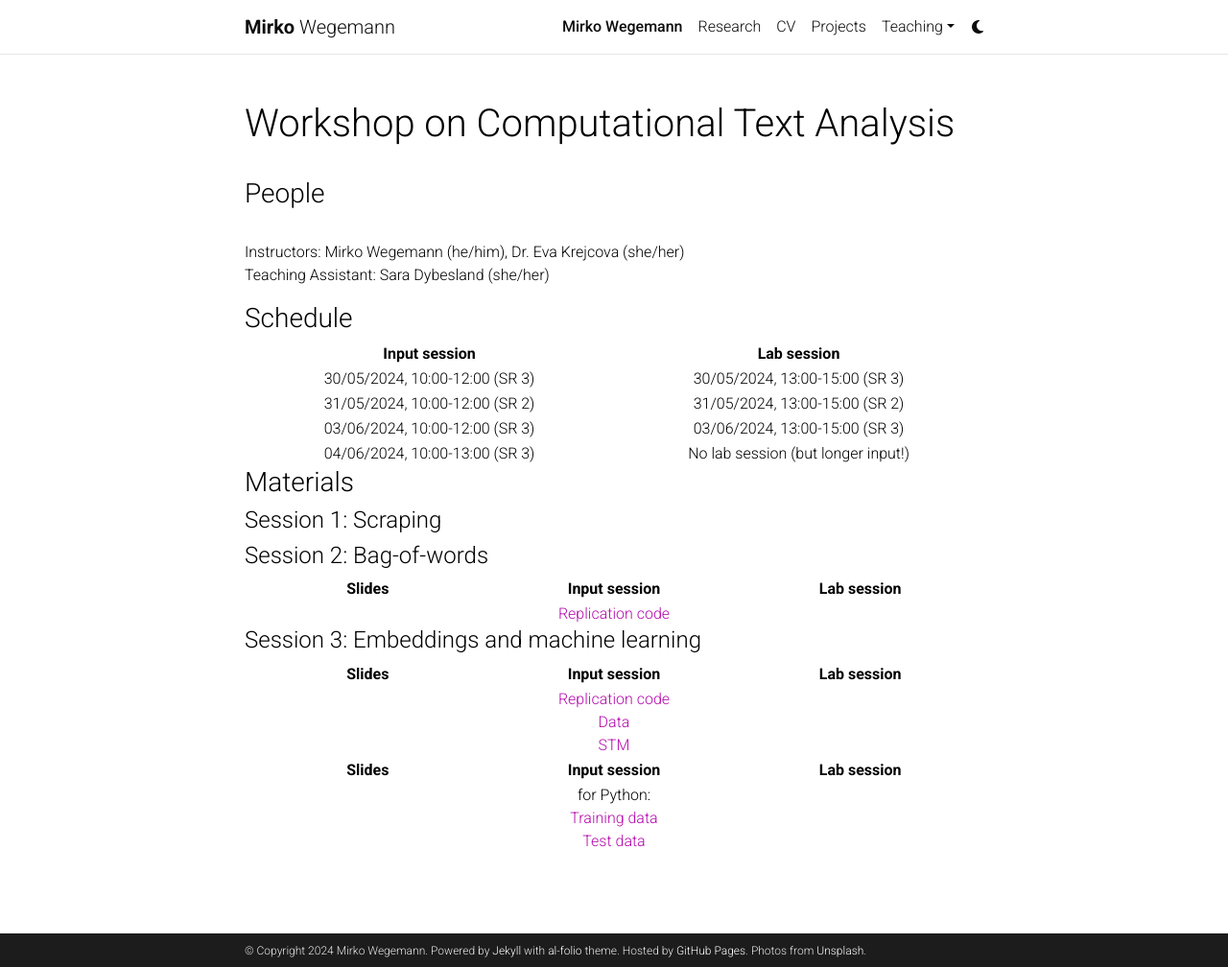
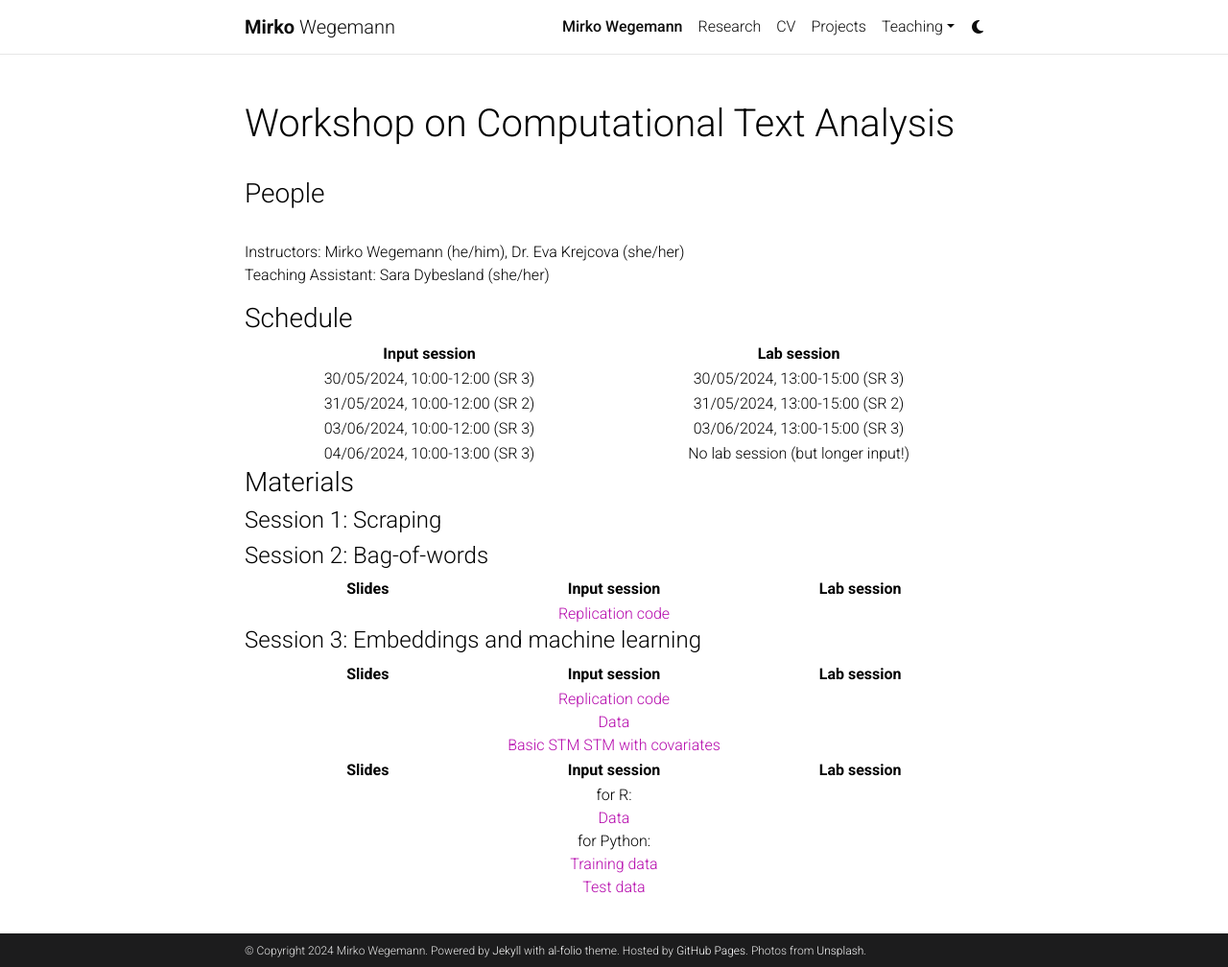
Before and after one commit to mirko-wegemann/mirko-wegemann.github.io, a Jekyll site: the page built from _pages/text_analysis.md, in a window 1280 px wide and 1008 px high. Shown: the whole window at 96% size. Built offline with Jekyll 4.4.1, drawn with Linux system fonts in a browser that asks for light colours; comment, search, counter and statistics services are not loaded; a style sheet for code colours, icons or effects is not loaded.

```diff
--- a/_pages/text_analysis.md
+++ b/_pages/text_analysis.md
@@ -59,8 +59,10 @@ Teaching Assistant: Sara Dybesland (she/her) <br>
     <td></td>
     <td>
 	  <a href="{{ site.url }}assets/code/bow_repl.zip">Replication code</a><br>
-      <a href="{{ site.url }}assets/data/data_marpor">Data</a><br>
-      <a href="{{ site.url }}assets/data/stm.zip">STM</a>
+      <a href="{{ site.url }}assets/data/data_prep.RDS">Data</a><br>
+      <a href="{{ site.url }}assets/data/stm_marpor.RDS">Basic STM</a>
+	  <a href="{{ site.url }}assets/data/stm_marpor.RDS">STM with covariates</a>
+
 		</td>
     <td></td>
   </tr>
@@ -74,7 +76,10 @@ Teaching Assistant: Sara Dybesland (she/her) <br>
   </tr>
   <tr>
     <td></td>
-    <td>for Python: <br>
+    <td>for R: <br>
+	      <a href="{{ site.url }}assets/data/data_prep.RDS">Data</a><br>
+
+	for Python: <br>
 	  <a href="{{ site.url }}assets/data/training.csv">Training data</a><br>
 	  <a href="{{ site.url }}assets/data/test.csv">Test data</a><br> </td>
     <td></td>
```
Also changed, not shown: 4 other files.
